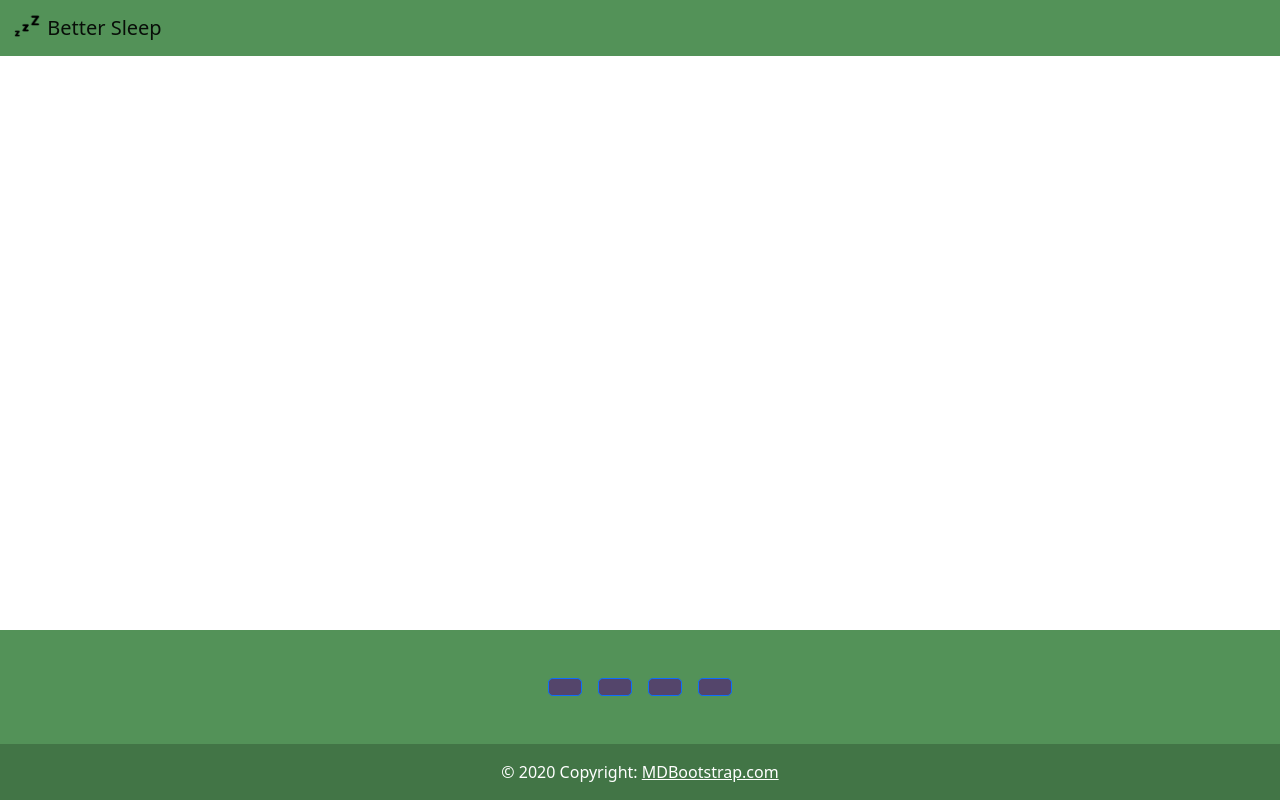
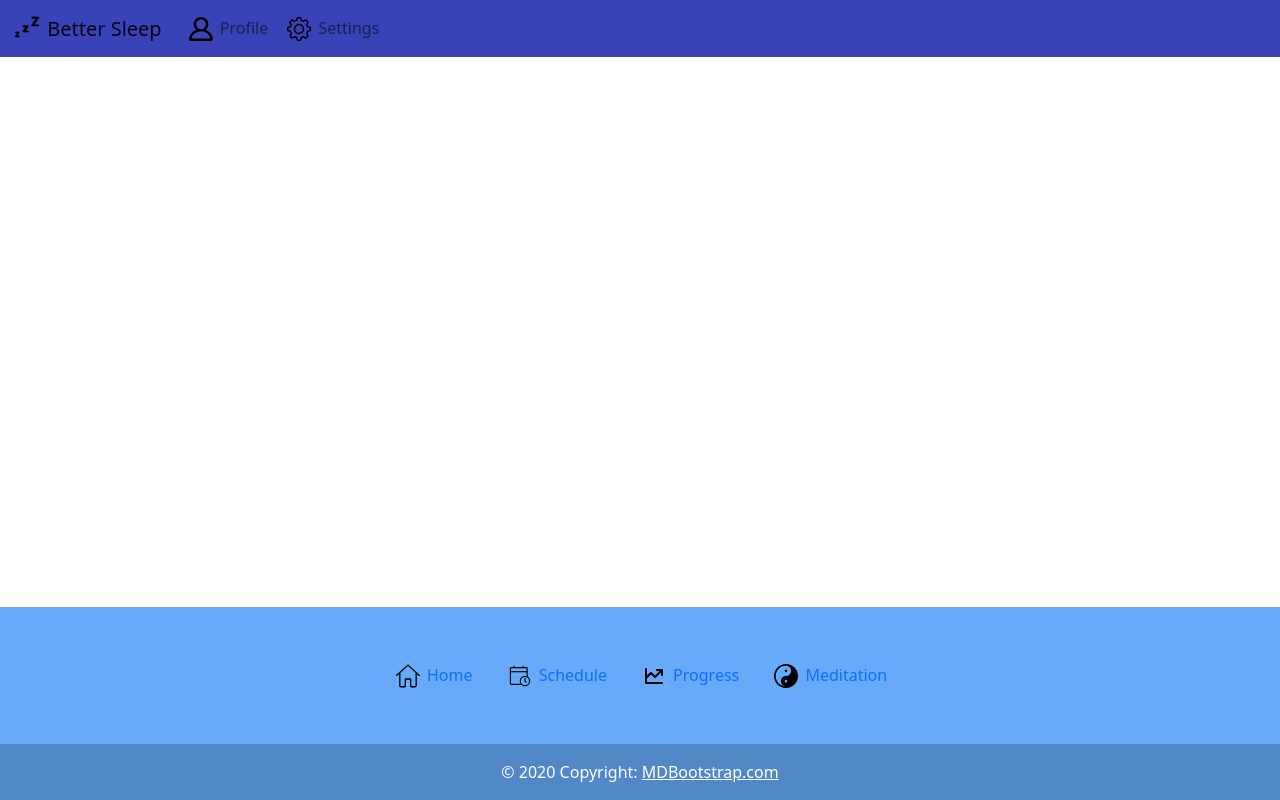
Before and after one commit to ppPerga/1800_202410_BBY30, a website: page skeleton.html in a window 1280 px wide. Drawn offline with nearby package versions, Linux system fonts and the light colour scheme.

Commit message:
modified main and skeleton navbar and footer and modified skeleton colour

```diff
--- a/skeleton.html
+++ b/skeleton.html
@@ -36,17 +36,33 @@
     <!-- Your HTML Layout go here -->
     <!------------------------------>
     <!-- Stuff for body goes here -->
-    <nav class="navbar sticky-top navbar-expand-lg navbar-light" style="background-color: #539258;">
+    <nav class="navbar sticky-top navbar-expand-lg navbar-light" style="background-color: #3943B7;">
       <div class="container-fluid">
         <a class="navbar-brand" href="#">
           <img src="./images/zzz.png" alt="sylized ZZZ" width="30" height="24" class="d-inline-block align-text-top">
           Better Sleep
         </a>
-          <button class="navbar-toggler" type="button" data-bs-toggle="collapse" data-bs-target="#navbarNav" aria-controls="navbarNav" aria-expanded="false" aria-label="Toggle navigation">
+        <button class="navbar-toggler" type="button" data-bs-toggle="collapse" data-bs-target="#navbarNav"
+          aria-controls="navbarNav" aria-expanded="false" aria-label="Toggle navigation">
           <span class="navbar-toggler-icon"></span>
         </button>
         <div class="collapse navbar-collapse" id="navbarNav">
-
+          <ul class="navbar-nav">
+            <li class="nav-item">
+              <a class="nav-link" href="#">
+                <img src="./images/profile.svg" alt="profile picture" width="30" height="24"
+                  class="d-inline-block align-text-top">
+                Profile
+              </a>
+            </li>
+            <li class="nav-item">
+              <a class="nav-link" href="#">
+                <img src="./images/settings.svg" alt="gears icon" width="30" height="24"
+                  class="d-inline-block align-text-top">
+                Settings
+              </a>
+            </li>
+          </ul>
         </div>
       </div>
     </nav>
@@ -57,20 +73,26 @@
 
       <div class="container my-5">
 
-        <footer class="fixed-bottom" style="background-color: #539258;" >
+        <footer class="fixed-bottom" style="background-color: #67AAF9;" >
           <div class="container d-flex justify-content-center py-5">
-            <button type="button" class="btn btn-primary btn-lg btn-floating mx-2" style="background-color: #54456b;">
-              <i class="fab fa-facebook-f"></i>
-            </button>
-            <button type="button" class="btn btn-primary btn-lg btn-floating mx-2" style="background-color: #54456b;">
-              <i class="fab fa-youtube"></i>
-            </button>
-            <button type="button" class="btn btn-primary btn-lg btn-floating mx-2" style="background-color: #54456b;">
-              <i class="fab fa-instagram"></i>
-            </button>
-            <button type="button" class="btn btn-primary btn-lg btn-floating mx-2" style="background-color: #54456b;">
-              <i class="fab fa-twitter"></i>
-            </button>
+            <a class="nav-link active" aria-current="page" href="#">
+              <img src="./images/home.svg" alt="house" width="30" height="24" class="d-inline-block align-text-top">
+              Home
+            </a>
+            <a class="nav-link" href="#">
+              <img src="./images/schedule.svg" alt="calendar with clock" width="30" height="24"
+                class="d-inline-block align-text-top">
+              Schedule
+            </a>
+            <a class="nav-link" href="#">
+              <img src="./images/progress.svg" alt="chart going up" width="30" height="24"
+                class="d-inline-block align-text-top">
+              Progress
+            </a>
+            <a class="nav-link" href="#">
+              <img src="./images/yinyang.svg" alt="yin yang" width="30" height="24" class="d-inline-block align-text-top">
+              Meditation
+            </a>
           </div>
 
           <!-- Copyright -->
```
Also changed, not shown: main.html (+29 -41 lines). Lines whose indentation alone changed are shown as unchanged.
